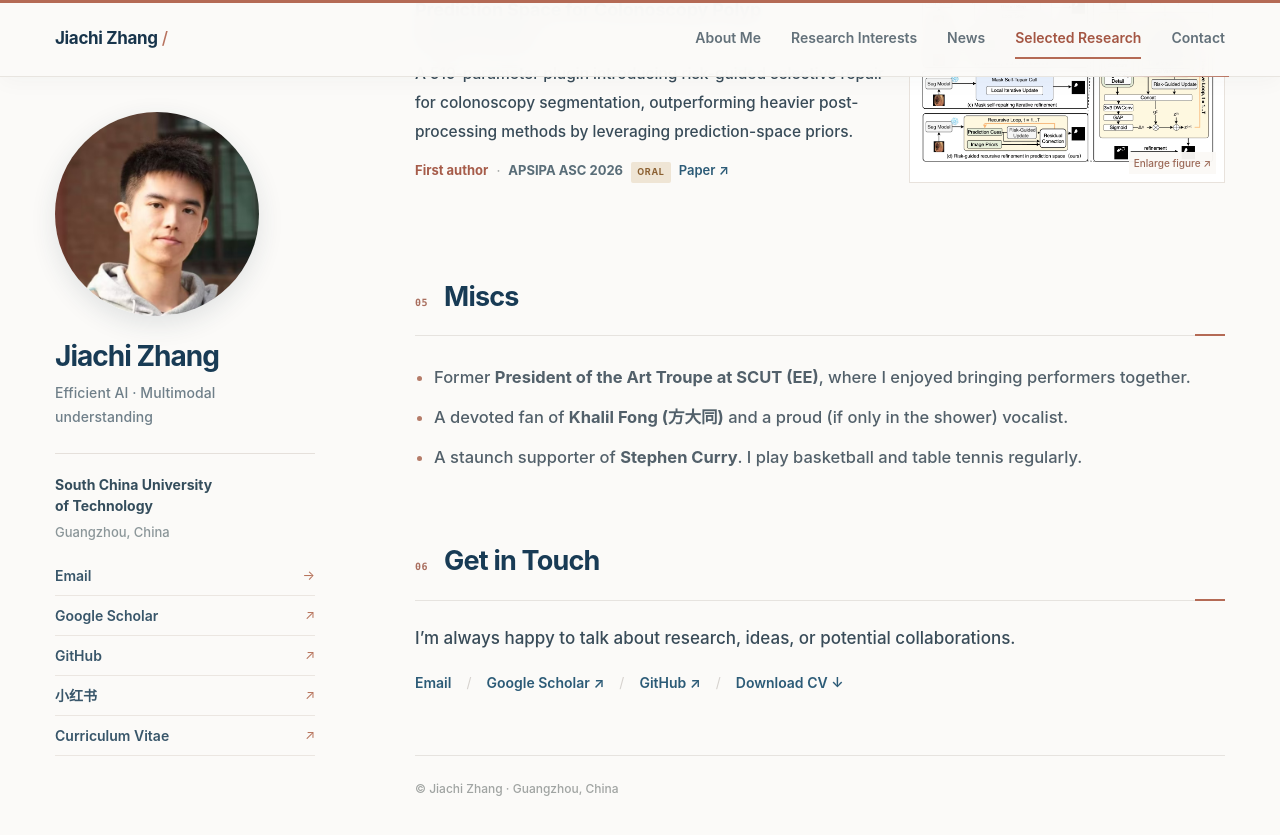
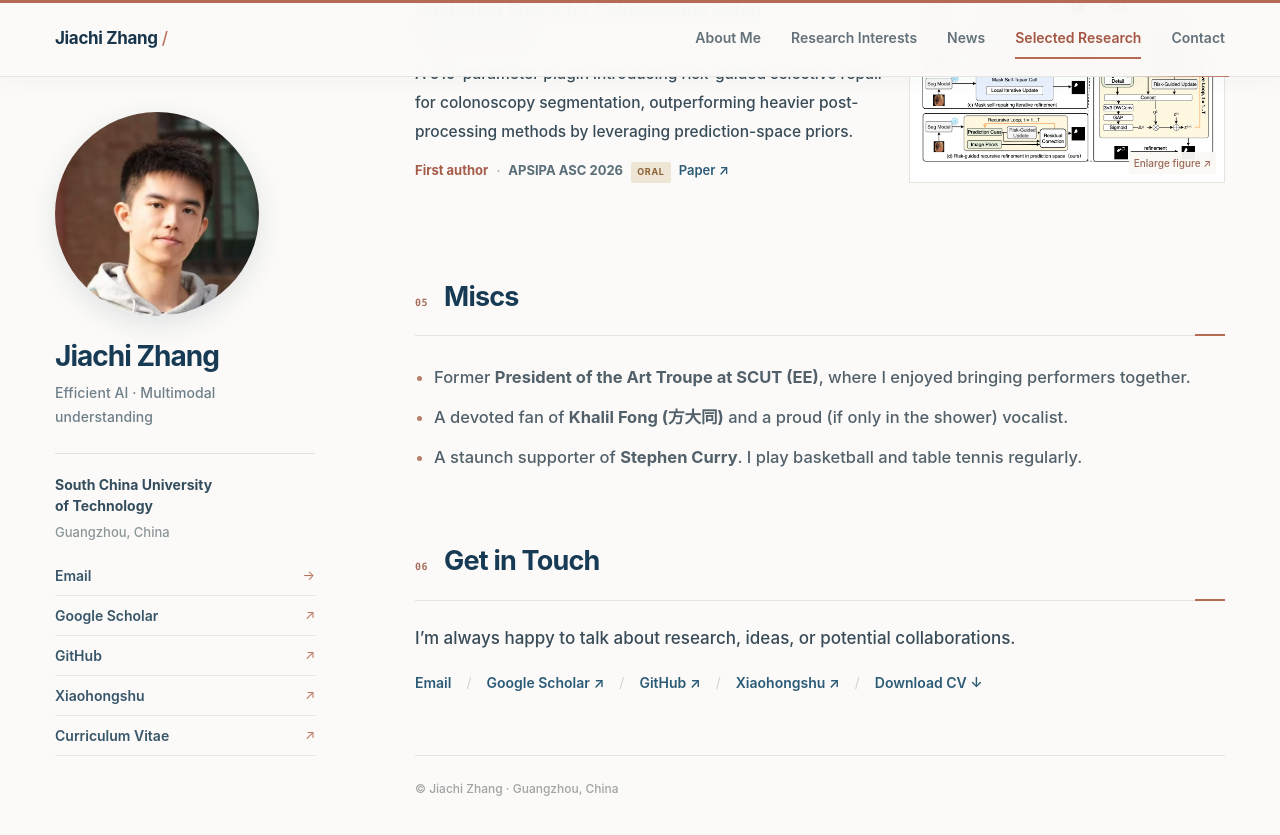
Before and after one commit to tyui99/tyui99.github.io, a Jekyll site: the page built from _pages/about.md, in a window 1280 px wide and 900 px high, scrolled down 2214 px. Shown: the top 835 px of the window. Built offline with Jekyll 4.4.1, drawn with Linux system fonts in a browser that asks for light colours.

Commit message:
Add Xiaohongshu to contact links

```diff
--- a/_pages/about.md
+++ b/_pages/about.md
@@ -10,7 +10,7 @@ redirect_from:
 <div>
 <div class="reading-progress" aria-hidden="true"></div>
 <header class="topbar"><div class="top-inner"><a class="brand" href="#top">Jiachi Zhang</a><nav class="nav" aria-label="Main navigation"><a href="#about">About Me</a><a href="#interests">Research Interests</a><a href="#news">News</a><a href="#research">Selected Research</a><a href="#contact">Contact</a></nav></div></header><div class="layout" id="top">
-<aside class="sidebar"><img class="avatar" src="{{ '/images/photo.jpg' | relative_url }}" alt="Jiachi Zhang"><h1>Jiachi Zhang</h1><p class="bio">Efficient AI · Multimodal understanding</p><div class="profile-links"><div class="affiliation"><strong>South China University<br>of Technology</strong><span>Guangzhou, China</span></div><a href="mailto:jingzhizhang569@gmail.com">Email</a><a href="https://scholar.google.com/citations?user=4BDSTP8AAAAJ&hl=en">Google Scholar</a><a href="https://github.com/tyui99">GitHub</a><a href="https://www.xiaohongshu.com/user/profile/60f81eda00000000010077a0">小红书</a><a href="{{ '/files/Jiachi_ZHANG_CV.pdf' | relative_url }}">Curriculum Vitae</a></div></aside>
+<aside class="sidebar"><img class="avatar" src="{{ '/images/photo.jpg' | relative_url }}" alt="Jiachi Zhang"><h1>Jiachi Zhang</h1><p class="bio">Efficient AI · Multimodal understanding</p><div class="profile-links"><div class="affiliation"><strong>South China University<br>of Technology</strong><span>Guangzhou, China</span></div><a href="mailto:jingzhizhang569@gmail.com">Email</a><a href="https://scholar.google.com/citations?user=4BDSTP8AAAAJ&hl=en">Google Scholar</a><a href="https://github.com/tyui99">GitHub</a><a href="https://www.xiaohongshu.com/user/profile/60f81eda00000000010077a0">Xiaohongshu</a><a href="{{ '/files/Jiachi_ZHANG_CV.pdf' | relative_url }}">Curriculum Vitae</a></div></aside>
 <main class="content"><h1 class="intro-name">Jiachi Zhang</h1><p class="subtitle">Undergraduate researcher · South China University of Technology</p><blockquote class="hero-quote" lang="zh-Hans">不忘其所始，<span>不求其所终。</span></blockquote><span id="about-me"></span>
 <section id="about"><h2 class="section-head"><span class="section-index">01</span> About Me</h2><p>I’m an undergraduate (2023–2027) pursuing a B.Eng. in <strong>Information Engineering</strong> at <strong>South China University of Technology (SCUT)</strong>.</p><p>I’m a visiting research intern at the <strong>Shenzhen Institutes of Advanced Technology, Chinese Academy of Sciences (SIAT, CAS)</strong>, advised by <strong>Dr. Wenqi Fang</strong> and <strong>PhD candidate Zhuoyu Wu</strong>. My work explores lightweight medical image segmentation and efficient prediction refinement.</p><p>I’m also a visiting research intern in <strong>Prof. Ming Li’s group at The Chinese University of Hong Kong, Shenzhen</strong>, where I assist with research on multimodal behavioral assessment for autistic children.</p><p>I’m always happy to connect about research, ideas, and potential collaborations. Feel free to reach out via <a href="mailto:jingzhizhang569@gmail.com">email</a>!</p></section>
 <section id="interests"><h2 class="section-head"><span class="section-index">02</span> Research Interests</h2><p>I am interested in building <strong>efficient, interactive AI systems</strong> that can continuously understand the world and assist people in real time. My research is motivated by a central question: <strong>how can an AI system retain and update the information that matters while operating under limited computational resources?</strong></p><p>My previous work explores lightweight architectures and prediction refinement for medical image segmentation. Building on this foundation, I am interested in extending efficient AI to <strong>streaming multimodal understanding</strong>, including how systems maintain useful context over time, reason about ongoing interactions, and respond appropriately in dynamic environments.</p><p>In the longer term, I hope to develop AI assistants that can learn from continuous sensory input and support people in everyday life—particularly where <strong>timeliness, efficiency, and thoughtful interaction</strong> matter.</p><div class="research-topics"><span>Efficient AI</span><span>Streaming Multimodal Understanding</span><span>Interactive Intelligence</span></div></section>
@@ -19,6 +19,6 @@ redirect_from:
 <article class="paper"><a class="figure" href="{{ '/images/research/gain-aware.png' | relative_url }}" target="_blank" aria-label="Open Gain-Aware Controller figure"><img src="{{ '/images/research/gain-aware.png' | relative_url }}" alt="Gain-Aware Controller architecture from the paper"><span>Enlarge figure ↗</span></a><div class="paper-body"><h3><a href="https://arxiv.org/abs/2607.03062">Lightweight Polyp Segmentation via a Gain-Aware Prediction-Space Recursive Controller</a></h3><p>A plug-and-play 189-parameter module for polyp segmentation that tracks discrepancy and uncertainty to refine logits, delivering consistent gains across seven backbones without architectural changes.</p><div class="meta"><span class="author">First author</span><span>·</span><span class="venue">ICONIP 2026 · Accepted</span><a class="paperlink" href="https://arxiv.org/abs/2607.03062">Paper ↗</a></div></div></article>
 <article class="paper"><a class="figure" href="{{ '/images/research/rigs-refiner.jpg' | relative_url }}" target="_blank" aria-label="Open RIGS-Refiner figure"><img src="{{ '/images/research/rigs-refiner.jpg' | relative_url }}" alt="RIGS-Refiner architecture from the paper"><span>Enlarge figure ↗</span></a><div class="paper-body"><h3><a href="https://arxiv.org/abs/2607.03058">RIGS-Refiner: Risk-Guided Recursive Refinement in Prediction Space for Colonoscopy Polyp Segmentation</a></h3><p>A 519-parameter plugin introducing risk-guided selective repair for colonoscopy segmentation, outperforming heavier post-processing methods by leveraging prediction-space priors.</p><div class="meta"><span class="author">First author</span><span>·</span><span class="venue">APSIPA ASC 2026 <b class="oral">ORAL</b></span><a class="paperlink" href="https://arxiv.org/abs/2607.03058">Paper ↗</a></div></div></article></div></section>
 <section id="miscs"><h2 class="section-head"><span class="section-index">05</span> Miscs</h2><ul class="misc"><li>Former <strong>President of the Art Troupe at SCUT (EE)</strong>, where I enjoyed bringing performers together.</li><li>A devoted fan of <strong>Khalil Fong (方大同)</strong> and a proud (if only in the shower) vocalist.</li><li>A staunch supporter of <strong>Stephen Curry</strong>. I play basketball and table tennis regularly.</li></ul></section>
-<section id="contact"><h2 class="section-head"><span class="section-index">06</span> Get in Touch</h2><p>I’m always happy to talk about research, ideas, or potential collaborations.</p><div class="contacts"><a class="contact-link" href="mailto:jingzhizhang569@gmail.com">Email</a><a class="contact-link" href="https://scholar.google.com/citations?user=4BDSTP8AAAAJ&hl=en">Google Scholar ↗</a><a class="contact-link" href="https://github.com/tyui99">GitHub ↗</a><a class="contact-link" href="{{ '/files/Jiachi_ZHANG_CV.pdf' | relative_url }}">Download CV ↓</a></div></section><div class="foot">© Jiachi Zhang · Guangzhou, China</div></main></div>
+<section id="contact"><h2 class="section-head"><span class="section-index">06</span> Get in Touch</h2><p>I’m always happy to talk about research, ideas, or potential collaborations.</p><div class="contacts"><a class="contact-link" href="mailto:jingzhizhang569@gmail.com">Email</a><a class="contact-link" href="https://scholar.google.com/citations?user=4BDSTP8AAAAJ&hl=en">Google Scholar ↗</a><a class="contact-link" href="https://github.com/tyui99">GitHub ↗</a><a class="contact-link" href="https://www.xiaohongshu.com/user/profile/60f81eda00000000010077a0">Xiaohongshu ↗</a><a class="contact-link" href="{{ '/files/Jiachi_ZHANG_CV.pdf' | relative_url }}">Download CV ↓</a></div></section><div class="foot">© Jiachi Zhang · Guangzhou, China</div></main></div>
 <div class="modal" role="dialog" aria-modal="true" aria-label="Research figure" aria-hidden="true"><button class="modal-close" aria-label="Close figure">×</button><img alt=""></div>
 </div>
```
